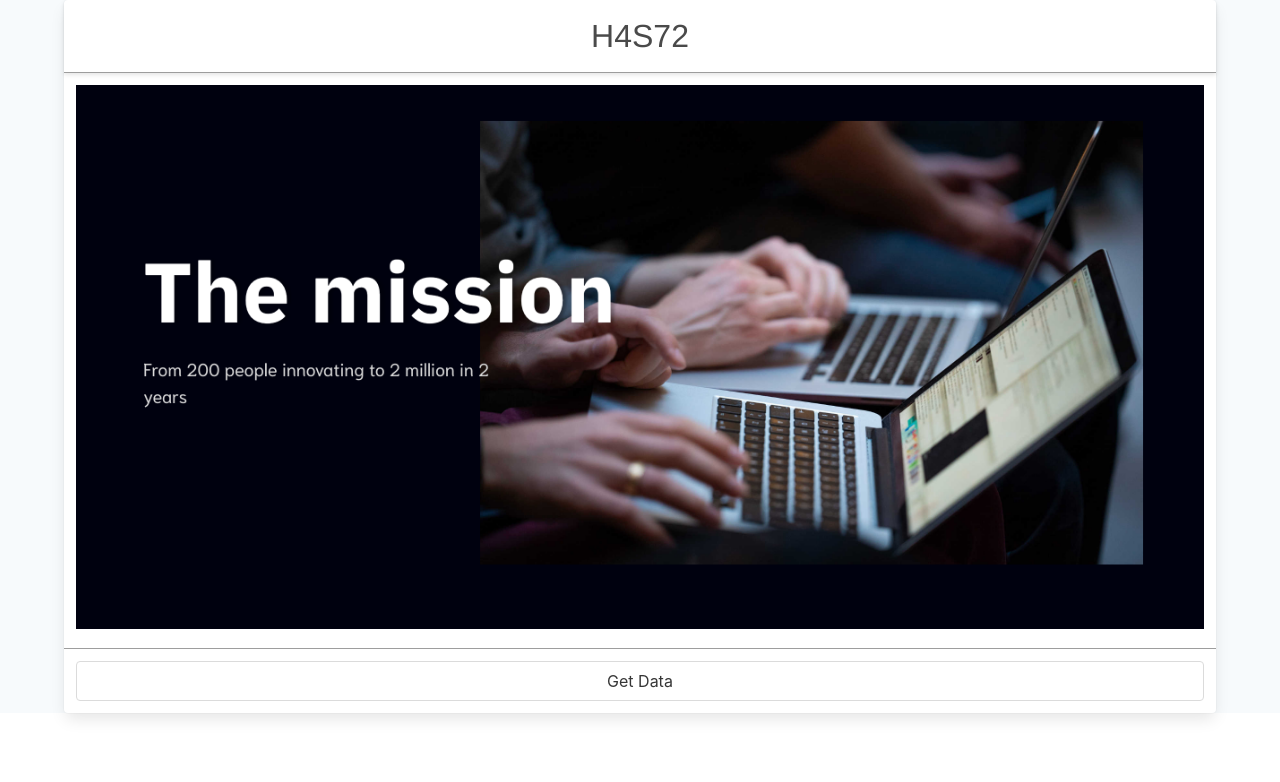
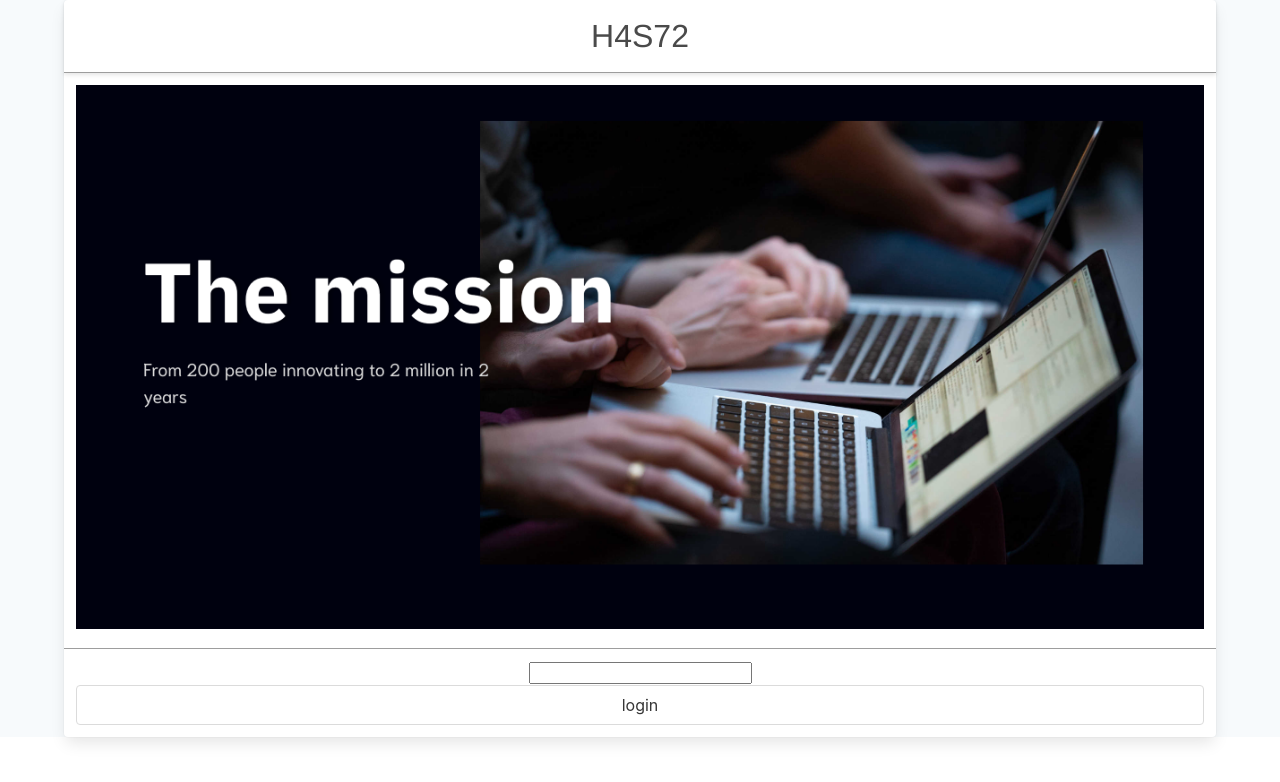
Before and after one commit to h4s72/frontend, a Vue app: page /#/ in a window 1280 px wide. Shown: the top 782 px of the page. Built offline with nearby package versions, Linux system fonts and the light colour scheme.

Commit message:
added login and user object to store

```diff
--- a/src/store.js
+++ b/src/store.js
@@ -7,16 +7,23 @@ Vue.use(Vuex)
 export default new Vuex.Store({
   state: {
     data: null,
+    user: null
   },
   getters: {
     storeData: (state) => {
       return state.data;
     },
+    user: (state) => {
+      return state.user;
+    }
   },
   mutations: {
     setData: (state, data) => {
       state.data = data;
     },
+    setUser: (state, user) => {
+      state.user = user;
+    }
   },
   actions: {
     getData: (context) => {
@@ -24,11 +31,12 @@ export default new Vuex.Store({
         name: "hello",
         body: "Let's make the world a better place"
       })
-      /*
-      axios.get('/api/data')
-        .then(res => res.json())
-        .then(json => console.log(json))
-        */
+    },
+    login: (context, name) => {
+      axios.get('/api/${name}')
+        .then(user => {
+          context.commit('setUser', user)
+        })
     }
   }
 })
--- a/src/views/Home.vue
+++ b/src/views/Home.vue
@@ -9,7 +9,9 @@
           <img src="mission.png">
         </div>
         <div class="card-bottom column">
-          <button class="button" v-on:click="getData">Get Data</button>
+          <input v-model="name">
+          {{name}}
+          <button class="button" v-on:click="login">login</button>
         </div>
       </div>
     </div>
@@ -21,7 +23,7 @@
         <div class="card-body column">
           <h1>{{storeData.body}}</h1>
         </div>
-        <div class="card-bottom column"></div>
+        <div class="card-bottom column" v-if="user">{{user}}</div>
       </div>
     </div>
   </div>
@@ -30,13 +32,24 @@
 <script>
 export default {
   name: "home",
+  data() {
+    return {
+      name: ""
+    };
+  },
   components: {},
   computed: {
+    user() {
+      return this.$store.getters["user"];
+    },
     storeData() {
       return this.$store.getters["storeData"];
     }
   },
   methods: {
+    login() {
+      this.$store.dispatch("login", name);
+    },
     getData() {
       this.$store.dispatch("getData");
     }
```
